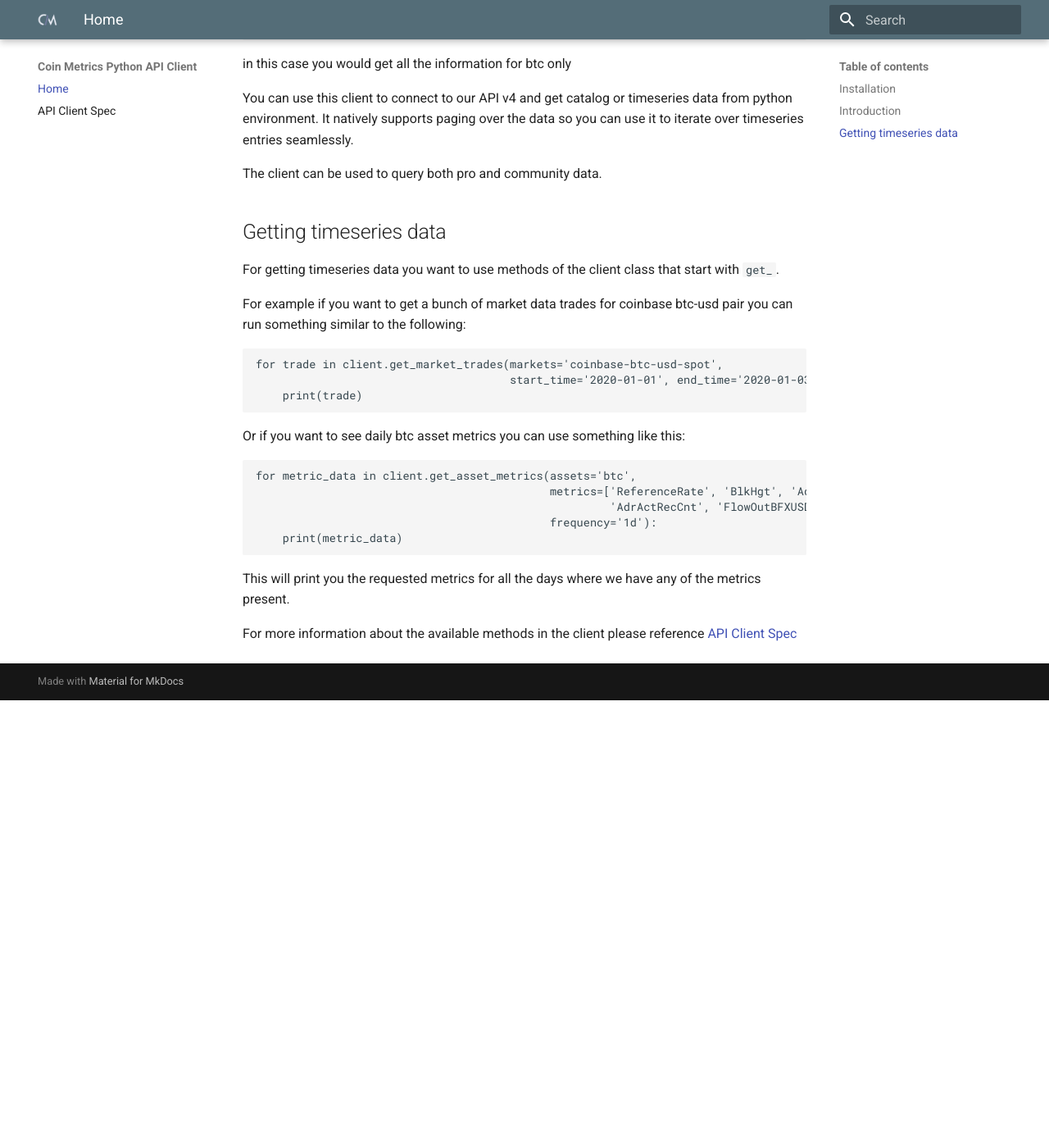
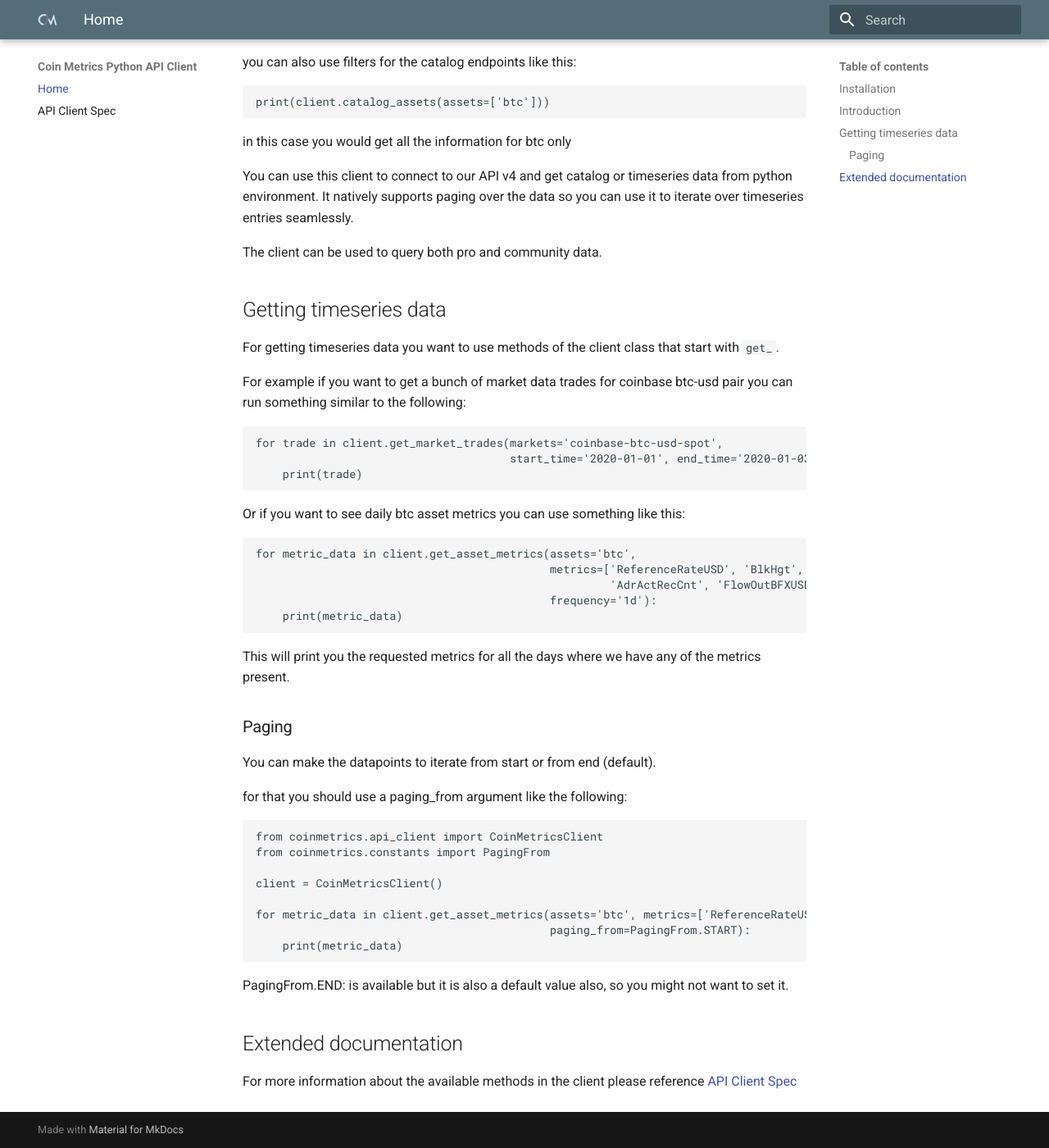
Before and after one commit to coinmetrics/api-client-python, an MkDocs documentation site: the page built from docs/docs/index.md, in a window 1280 px wide and 1400 px high, scrolled down 887 px. Shown: the whole window at 82% size. Built offline with MkDocs 1.6.1 and Material for MkDocs 9.7.7, drawn with Linux system fonts in a browser that asks for light colours; before the commit the page ends 1741 px from its top, so only the background shows below that; some of the changed text lies outside the part shown.

Commit message:
Update documentation

````diff
--- a/docs/docs/index.md
+++ b/docs/docs/index.md
@@ -14,7 +14,12 @@
 
 To initialize the client you should use your API key, and the CoinMetricsClient class like the following.
 ```
+from coinmetrics.api_client import CoinMetricsClient
+
 client = CoinMetricsClient(environ.get("CM_API_KEY"))
+
+# or to use community API:
+client = CoinMetricsClient()
 ```
 
 After that you can use the client object for getting stuff like available markets:
@@ -56,12 +61,29 @@
 
 ```
 for metric_data in client.get_asset_metrics(assets='btc',
-                                            metrics=['ReferenceRate', 'BlkHgt', 'AdrActCnt',
+                                            metrics=['ReferenceRateUSD', 'BlkHgt', 'AdrActCnt',
                                                      'AdrActRecCnt', 'FlowOutBFXUSD'],
                                             frequency='1d'):
     print(metric_data)
 ```
 This will print you the requested metrics for all the days where we have any of the metrics present.
 
+### Paging
+You can make the datapoints to iterate from start or from end (default).
 
+for that you should use a paging_from argument like the following:
+```
+from coinmetrics.api_client import CoinMetricsClient
+from coinmetrics.constants import PagingFrom
+
+client = CoinMetricsClient()
+
+for metric_data in client.get_asset_metrics(assets='btc', metrics=['ReferenceRateUSD'],
+                                            paging_from=PagingFrom.START):
+    print(metric_data)
+```
+
+PagingFrom.END: is available but it is also a default value also, so you might not want to set it.
+
+## Extended documentation
 For more information about the available methods in the client please reference [API Client Spec]([https://coinmetrics-io.github.io/api-client-python/site/api_client.html])
````
Also changed, not shown: README.md.
